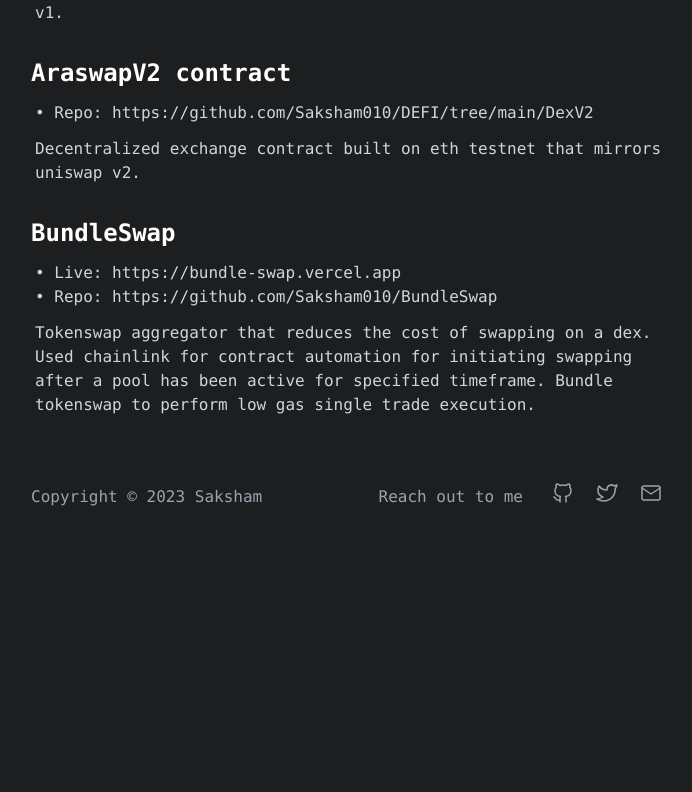
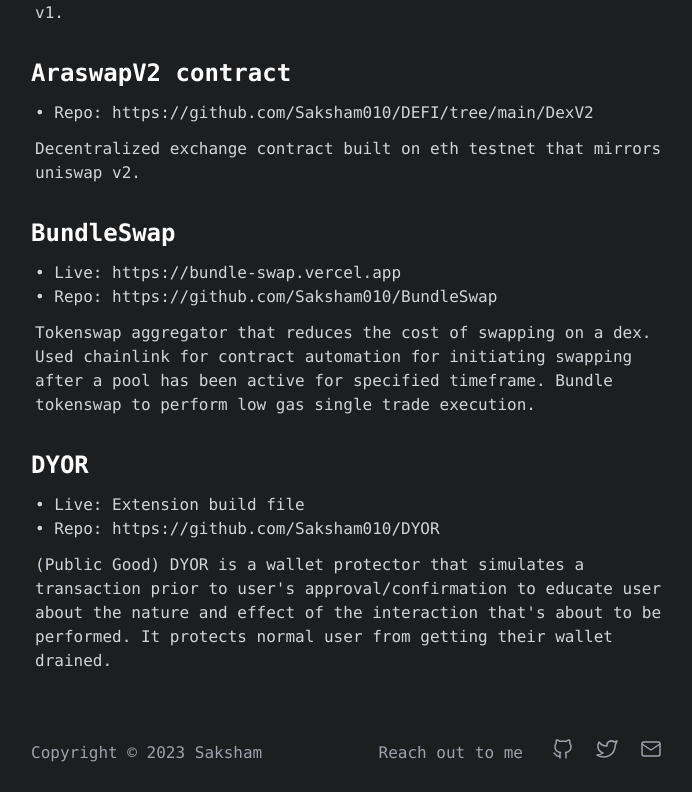
Before and after one commit to Saksham010/portfolio-website, a React (Vite) app: page /project in a window 1280 px wide. Shown: the part 1267-2059 px from the top of the page, without its empty margins (289-981 px from the left). Before the commit the page ends 1803 px from the top, so only its background shows below. Built offline with nearby package versions, Linux system fonts and the light colour scheme.

Commit message:
Added  DYOR

```diff
--- a/src/routes/projects.jsx
+++ b/src/routes/projects.jsx
@@ -91,6 +91,18 @@ export default function Projects(){
                 <p className='text-gray-300 text-md pt-3 pl-1'>Tokenswap aggregator that reduces the cost of swapping on a dex. Used chainlink for contract automation for initiating swapping after a pool has been active for specified timeframe. Bundle tokenswap to perform low gas single trade execution.</p>
             </div>
 
+            <div className="w-3/6 mx-auto mt-8">
+                <h1 className='text-white text-2xl font-bold '>DYOR</h1>
+                <p className='text-gray-300 text-md pt-3 pl-1'>
+                    <ul>
+                        <li>&#8226; Live: <a href="https://dyor-one.vercel.app/" target="_blank" className="hover:cursor-pointer hover:underline hover:text-rose-400">Extension build file</a></li>
+                        <li>&#8226; Repo: <a href="https://github.com/Saksham010/DYOR" target="_blank" className="hover:cursor-pointer hover:underline hover:text-rose-400">https://github.com/Saksham010/DYOR</a></li>
+
+                    </ul>
+                </p>
+                <p className='text-gray-300 text-md pt-3 pl-1'>(Public Good) DYOR is a wallet protector that simulates a transaction prior to user's approval/confirmation to educate user about the nature and effect of the interaction that's about to be performed. It protects normal user from getting their wallet drained.</p>
+            </div>
+
 
             </body>
 
```
